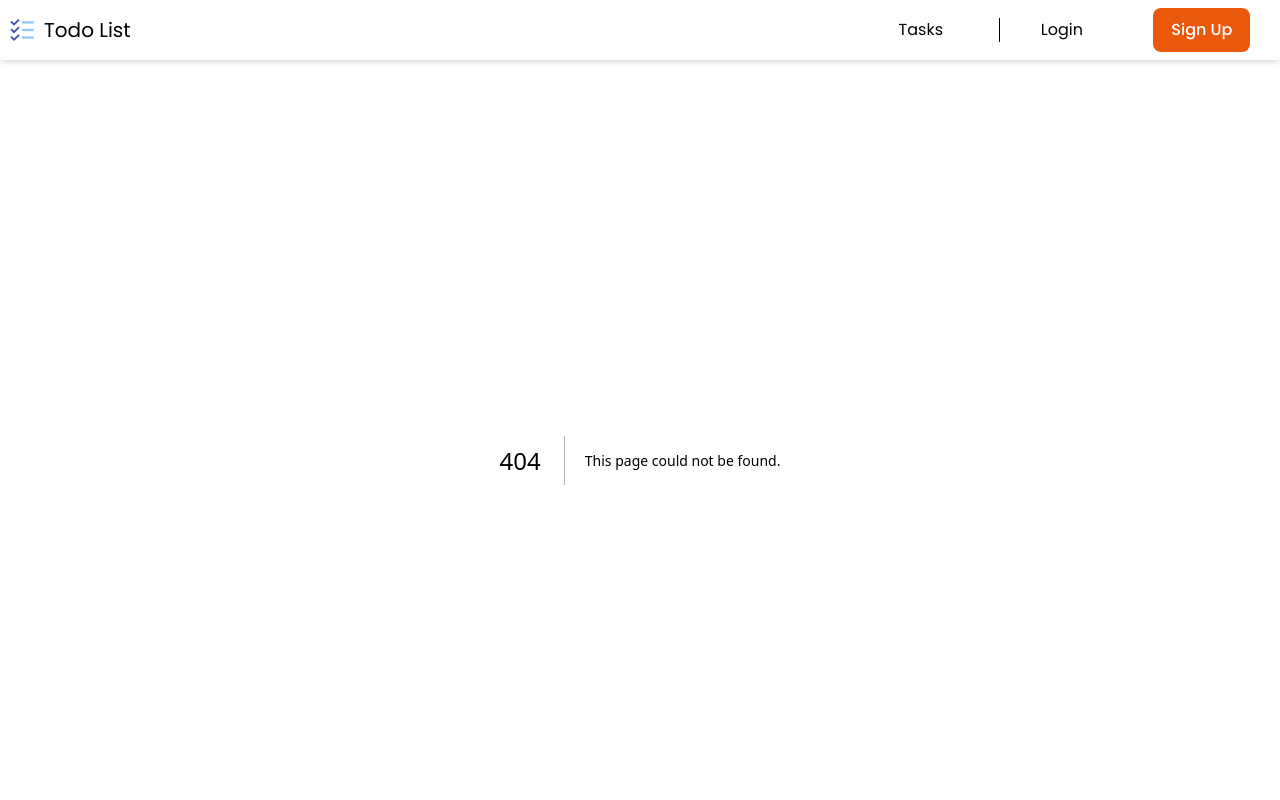
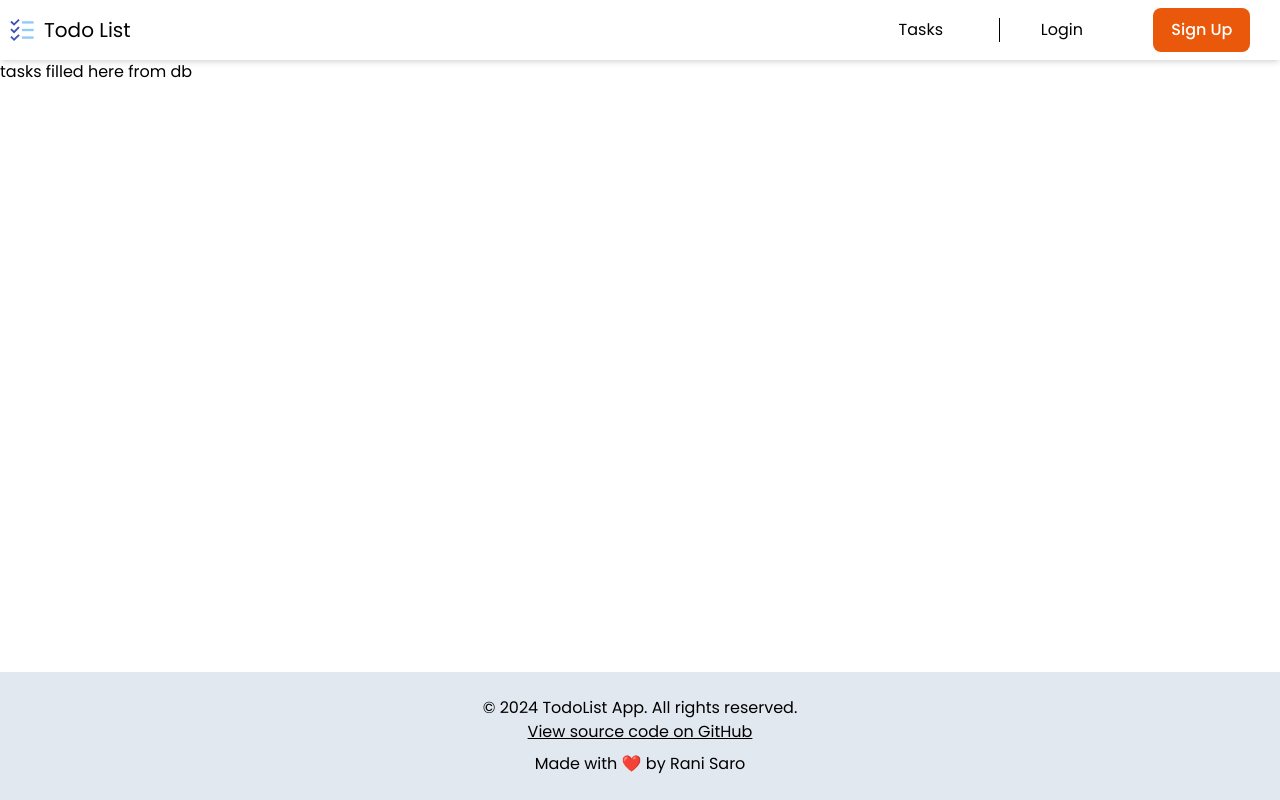
Before and after one commit to Rani-Codes/learningFastAPI, a Next.js app in the folder todo-frontend/: page /tasks in a window 1280 px wide. Before the commit this address had no page. Shown: the top 800 px of the page. Built offline with nearby package versions, Linux system fonts and the light colour scheme.

Commit message:
Create multiple root layouts, for better seperation of auth and home UX

```diff
--- /dev/null
+++ b/todo-frontend/app/(auth)/signup/page.tsx
@@ -0,0 +1,7 @@
+const page = () => {
+  return (
+    <div>signup</div>
+  )
+}
+
+export default page
--- a/todo-frontend/app/layout.tsx
+++ b/todo-frontend/app/(home)/layout.tsx
@@ -1,5 +1,5 @@
 import type { Metadata } from "next";
-import "./globals.css";
+import "../globals.css";
 import { poppins } from '@/ui/fonts';
 import Navbar from "@/components/Navbar";
 import Footer from "@/components/Footer";
--- /dev/null
+++ b/todo-frontend/app/(home)/tasks/page.tsx
@@ -0,0 +1,7 @@
+const page = () => {
+  return (
+    <div>tasks filled here from db</div>
+  )
+}
+
+export default page
```
Also changed, not shown: todo-frontend/app/(auth)/layout.tsx (renamed from todo-frontend/app/login/layout.tsx), todo-frontend/app/(auth)/login/page.tsx (renamed from todo-frontend/app/login/page.tsx), todo-frontend/app/(home)/page.tsx (renamed from todo-frontend/app/page.tsx).
